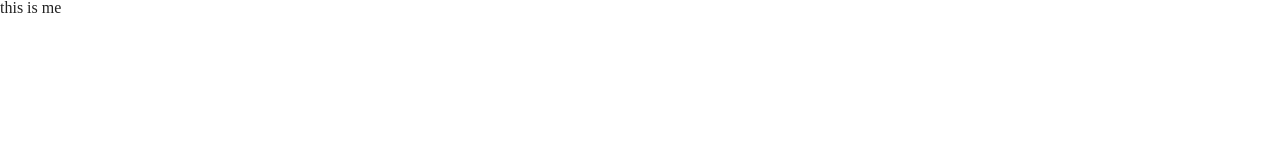
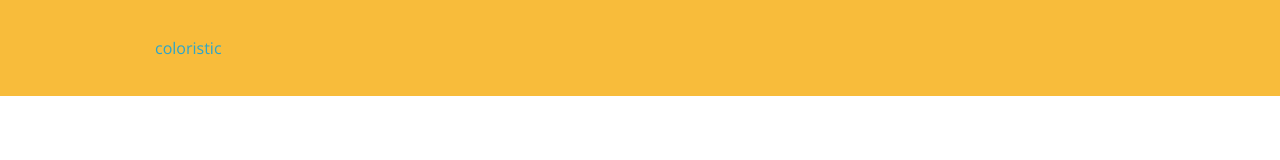
Before and after one commit to sandeepghimire77/Reponsivewebsite, a plain HTML site: page index.html in a window 1280 px wide. Drawn offline with nearby package versions, Linux system fonts and the light colour scheme.

Commit message:
adding header and some css edition

```diff
--- a/css/custom.css
+++ b/css/custom.css
@@ -1,4 +1,36 @@
 body {
-    font-family: "open-sans";
+    font-family: 'Open Sans', sans-serif;
 
 }
+
+/* headers part */
+h1,h2,h3,h4,h5, {
+
+    font-family: 'Lato', sans-serif;
+}
+
+
+/*
+ containers
+*/
+.container {
+    padding: 40px 20px ;
+
+    max-width: 100%;
+
+
+}
+/* here we put container -spacy for cool features . like more area on top or button or bla bla bla */
+.container-spacy {
+    padding: 80px 20px;
+
+}
+
+/* background */
+.background-orange {
+    background-color:#f8bc3b;
+}
+header #main {
+
+
+}
--- a/index.html
+++ b/index.html
@@ -5,10 +5,22 @@
     <meta charset="UTF-8">
     <link rel="stylesheet" href="css/foundation.min.css">
     <link rel="stylesheet" href="css/custom.css">
-    <link href="https://fonts.googleapis.com/css?family=Lato|Open+Sans|Oswald|Raleway|Roboto|Source+Sans+Pro" rel="stylesheet">
+    <link href="https://fonts.googleapis.com/css?family=Open+Sans:300,300i,400,400i,600,600i,700,700i,800,800i" rel="stylesheet">
+    <link href="https://fonts.googleapis.com/css?family=Lato:100,100i,300,300i,400,400i,700,700i,900,900i" rel="stylesheet">
 
 </head>
 <body>
-this is me
+
+<div class="container background-orange">
+    <header class ="row" id="main"> <!-- we want specific no generic so id -->
+        <div class ="large-4 column">
+            <div class="brand">
+                <a href="#" >coloristic</a>
+            </div>
+        </div>
+
+    </header>
+
+</div>
 </body>
 </html>
```
